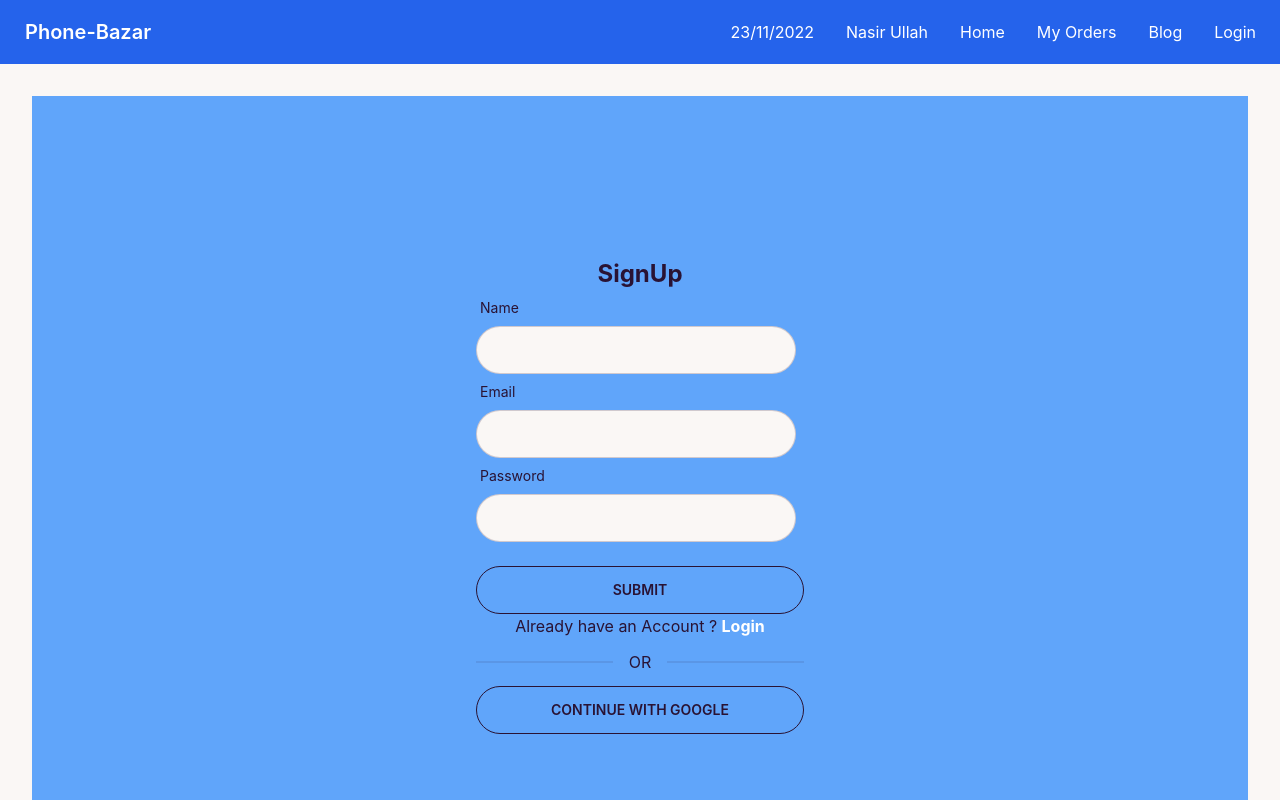
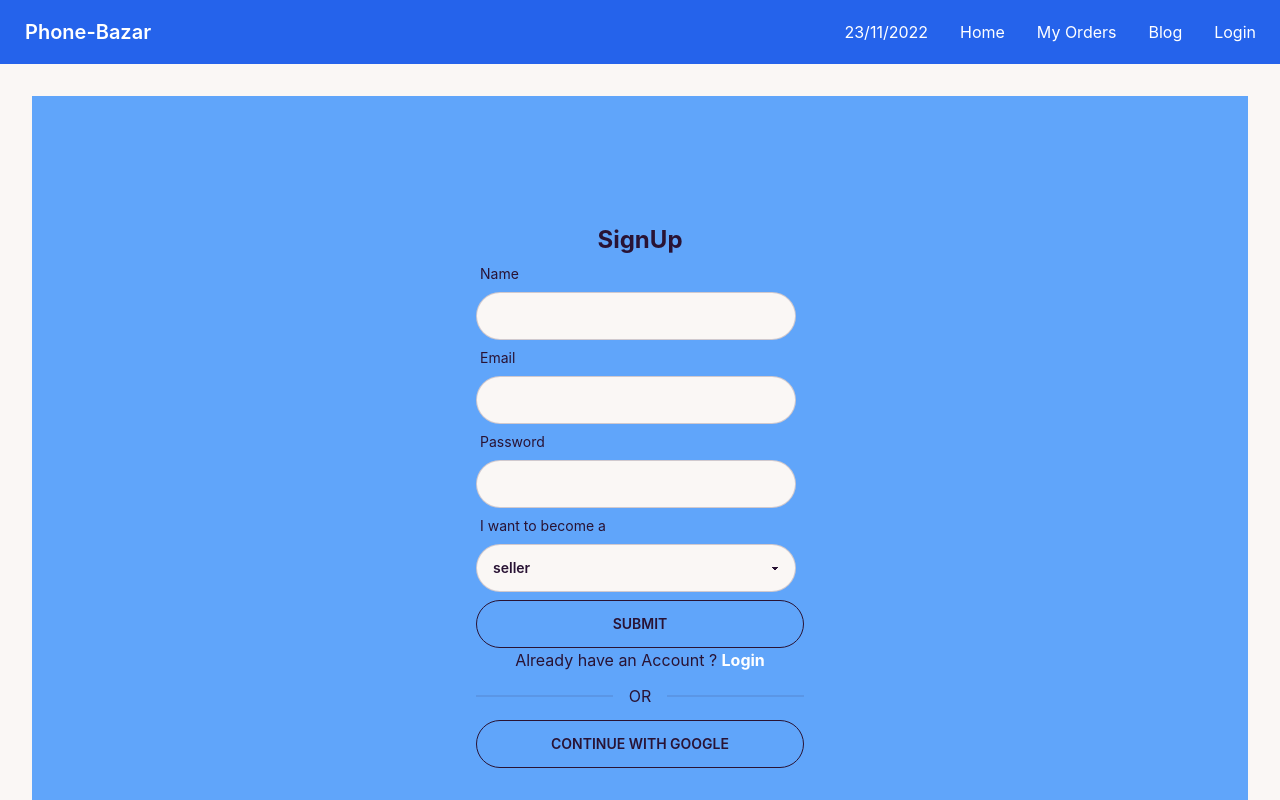
Before and after one commit to nasirullahnu/phone-bazar-client, a React (Create React App) app: page /signup in a window 1280 px wide. Shown: the top 800 px of the page. Built offline with nearby package versions, Linux system fonts and the light colour scheme; no server answers.

Commit message:
signup with email and pasaswrod done

```diff
--- a/src/Pages/Home/Home.js
+++ b/src/Pages/Home/Home.js
@@ -1,10 +1,12 @@
 import React from 'react';
+import Loading from '../../Shared/Loading/Loading';
 import Banner from './Banner/Banner';
 
 const Home = () => {
     return (
         <div className='mx-8 my-8'>
             <Banner></Banner>
+            <Loading></Loading>
         </div>
     );
 };
--- a/src/Pages/Navbar/Navbar.js
+++ b/src/Pages/Navbar/Navbar.js
@@ -14,9 +14,12 @@ const Navbar = () => {
       <li>
         <Link to="/">{date}</Link>
       </li>
-      <li>
-        <Link to="/">{user?.displayName}</Link>
+      {
+        user?.email &&
+        <li>
+        <Link to="/">{user.email}</Link>
       </li>
+      }
       <li>
         <Link to="/">Home</Link>
       </li>
--- a/src/Pages/Signup/Signup.js
+++ b/src/Pages/Signup/Signup.js
@@ -1,12 +1,25 @@
-import React from 'react';
+import React, { useContext, useState } from 'react';
 import { useForm } from 'react-hook-form';
 import { Link } from 'react-router-dom';
+import { AuthContext } from '../../contexts/AuthProvider';
 
 const Signup = () => {
     const {register, formState:{errors},  handleSubmit} = useForm();
+    const {user, createUser} = useContext(AuthContext)
+    const [signupError, setSignupError] = useState('')
 
+    // sign up with email and password
     const handleSignUp = data =>{
         console.log(data)
+        createUser(data.email, data.password)
+        .then(result => {
+            const user = result.user;
+            console.log(user)
+        })
+        .catch(error => {
+            console.log(error)
+            setSignupError(error)
+        })
     }
 
     return (
@@ -30,7 +43,7 @@ const Signup = () => {
                 {errors.email && <p className='text-red-500'>{errors.email.message}</p>}
         </div>
 
-        <div className="form-control w-full max-w-xs mb-6">
+        <div className="form-control w-full max-w-xs">
                 <label className="label"> <span className="label-text">Password</span> </label>
                 <input type="password" {...register('password',{
                     required : "Please Enter Password",
@@ -38,11 +51,21 @@ const Signup = () => {
                 })} className="input input-bordered w-full max-w-xs" />
                 {errors.password && <p className='text-red-500 mt-3'>{errors.password.message}</p>}
         </div>
+        <div className="form-control w-full max-w-xs">
+                        <label className="label"> <span className="label-text">I want to become a</span> </label>
+                        <select
+                        {...register('role')}
+                         className="select select-bordered w-full max-w-xs mb-2">
+                            <option>seller</option>
+                            <option>buyer</option>
+                        </select>
+                </div>
           {/* <p>{data}</p> */}
           <input className="btn btn-outline w-full" value='submit' type="submit" />
           {/* {signupError && <p className='text-red-500'>{signupError.message}</p>} */}
         </form>
         <p>Already have an Account ? <Link to='/login' className="text-white font-bold">Login</Link></p>
+        {signupError && <p className='text-red-500'>{signupError.message}</p>}
         <div className="divider">OR</div>
         <button className="btn btn-outline w-full">Continue With Google</button>
       </div>
--- /dev/null
+++ b/src/Shared/Loading/Loading.js
@@ -0,0 +1,11 @@
+import React from "react";
+
+const Loading = () => {
+  return (
+    <div class="h-[100px] flex justify-center items-center mx-8 my-8">
+        <progress className="progress w-56"></progress>
+    </div>
+  );
+};
+
+export default Loading;
--- a/src/contexts/AuthProvider.js
+++ b/src/contexts/AuthProvider.js
@@ -1,6 +1,6 @@
-import React, { useState } from 'react';
+import React, { useEffect, useState } from 'react';
 import { createContext } from "react"
-import {getAuth} from 'firebase/auth'
+import {createUserWithEmailAndPassword, getAuth, onAuthStateChanged} from 'firebase/auth'
 import app from "../firebase/firebase.config"
 
 export const AuthContext = createContext()
@@ -10,8 +10,22 @@ const auth = getAuth(app)
 const AuthProvider = ({children}) => {
     const [user, setUser] = useState({displayName : 'Nasir Ullah'})
 
+    // create user with email and password
+    const createUser = (email, password) => {
+        return createUserWithEmailAndPassword(auth, email, password);
+    }
+
+    // user observer
+    useEffect(()=>{
+        const unsubscribe = onAuthStateChanged(auth, (currentUser) =>{
+             console.log(currentUser)
+             setUser(currentUser)
+         })
+         return ()=> unsubscribe();
+     },[])
+
     const authInfo ={
-        user
+        user, createUser
     }
 
     return (
```
